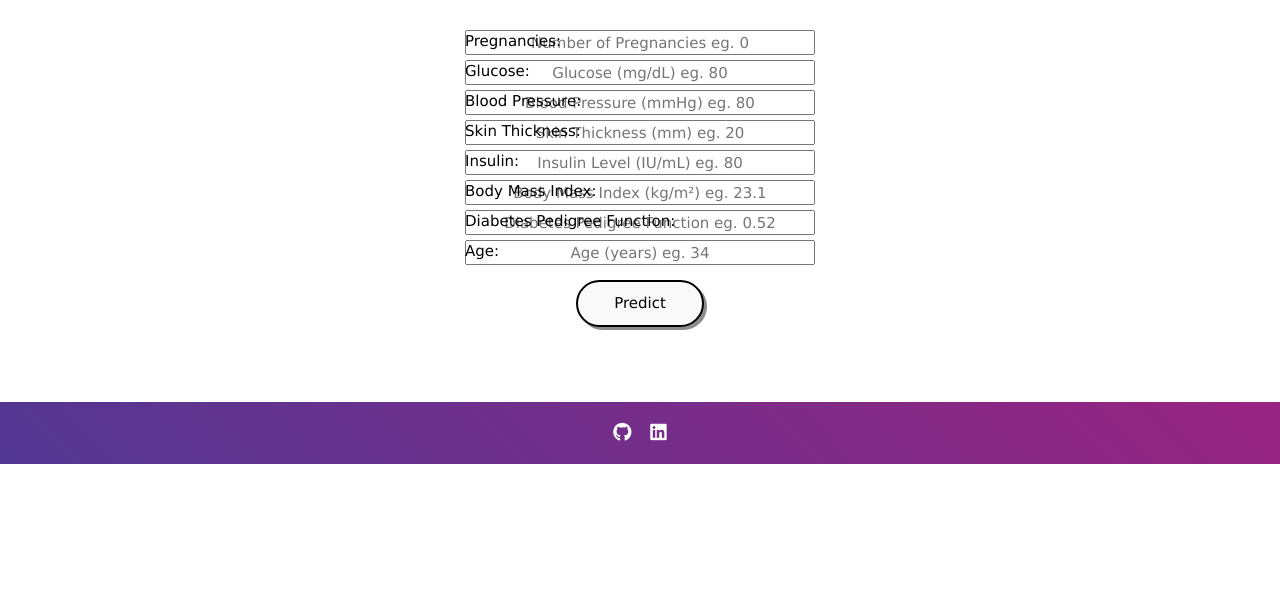
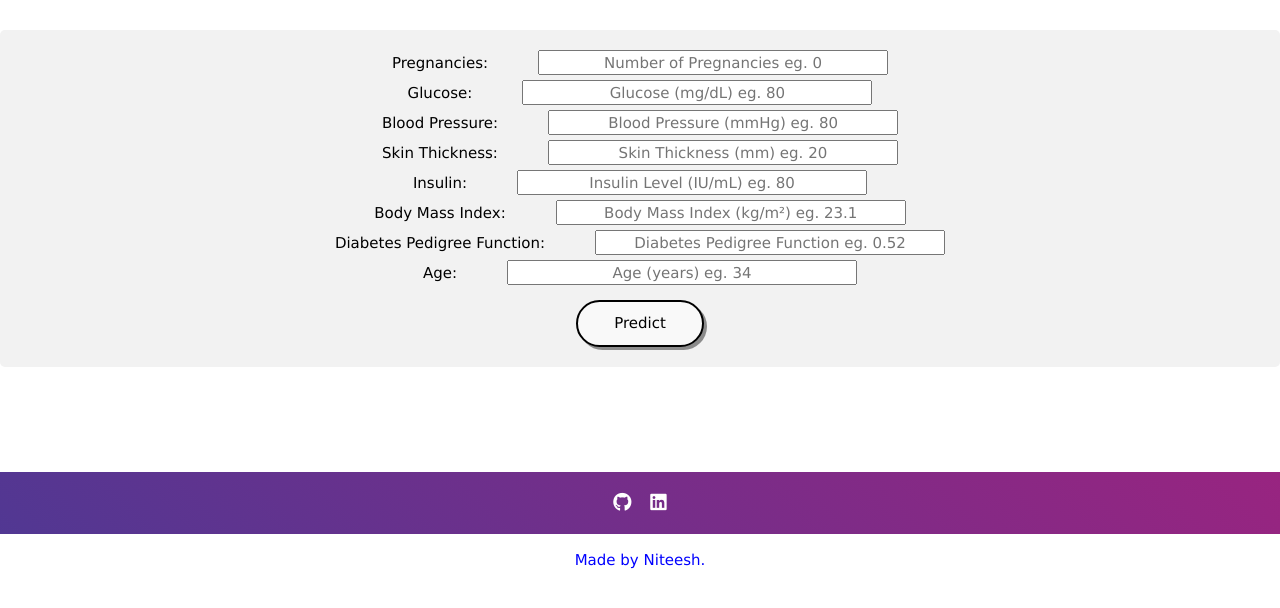
Before and after one commit to Niteesh95/Diabetes-Prediction-Deployment, a Flask app: page / in a window 1280 px wide. Shown: the part 65-673 px from the top of the page. Run offline with Flask 2, Linux system fonts and the light colour scheme; parts of the project's set-up code (start-up, migrations or seed data) failed here and were passed over; some libraries are stand-ins or nearby versions.

Commit message:
modified html for better styling.

```diff
--- a/app.py
+++ b/app.py
@@ -28,12 +28,12 @@ def predict():
 
     features = [x for x in request.form.values()]
     final_features = [np.array(features)]
-    prediction = classifier.predict(final_features)
+    my_prediction = classifier.predict(final_features)
 
     if prediction:
-        return render_template('index.html', prediction_text='Oops! You have diabetes.')
+        return render_template('index.html', prediction=my_prediction)
     else:
-        return render_template('index.html', prediction_text="Great! You don't have diabetes.")
+        return render_template('index.html', prediction=my_prediction)
 
 if __name__ == '__main__':
     app.run(debug=True)
--- a/static/styles.css
+++ b/static/styles.css
@@ -12,10 +12,12 @@ body {
 .ml-container{
   margin: 30px 0;
   flex: 1 0 auto;
+  border-radius: 5px;
+  background-color: #f2f2f2;
+  padding: 20px;
 }
 
-label {
-    position: absolute;
+.label {
     text-align: left;
     margin-right: 50px;
 }
@@ -34,7 +36,6 @@ label {
     box-shadow: 3px 3px #8c8c8c;
 	   margin-top: 10px;
     padding: 10px 36px;
-    color: #000000;
     text-align: center;
 }
 
@@ -49,9 +50,15 @@ label {
 	background-size: 500% 500%;
 }
 
+.results{
+    padding: 30px 0 0;
+	  flex: 1 0 auto;
+}
 
-.footer-description{
-	color: #ffffff;
-	margin: 0;
-	font-size: 12px;
+.true{
+    color: #ff0000;
 }
+
+.false{
+    color: green;
+}
--- a/templates/index.html
+++ b/templates/index.html
@@ -19,14 +19,14 @@
 
       <div class="ml-container">
     		<form action="{{ url_for('predict') }}" method="POST">
-                <label for="pregnancies">Pregnancies:</label><input class="form-input" type="text" name="pregnancies" placeholder="Number of Pregnancies eg. 0" required="required"><br>
-                <label for="glucose">Glucose:</label><input class="form-input" type="text" name="glucose" placeholder="Glucose (mg/dL) eg. 80" required="required"><br>
-                <label for="bloodpressure">Blood Pressure:</label><input class="form-input" type="text" name="bloodpressure" placeholder="Blood Pressure (mmHg) eg. 80" required="required"><br>
-                <label for="skinthickness">Skin Thickness:</label><input class="form-input" type="text" name="skinthickness" placeholder="Skin Thickness (mm) eg. 20" required="required"><br>
-                <label for="insulin">Insulin:</label><input class="form-input" type="text" name="insulin" placeholder="Insulin Level (IU/mL) eg. 80" required="required"><br>
-                <label for="bmi">Body Mass Index:</label><input class="form-input" type="text" name="bmi" placeholder="Body Mass Index (kg/m²) eg. 23.1" required="required"><br>
-                <label for="dpf">Diabetes Pedigree Function:</label><input class="form-input" type="text" name="dpf" placeholder="Diabetes Pedigree Function eg. 0.52" required="required"><br>
-                <label for="age">Age:</label><input class="form-input" type="text" name="age" placeholder="Age (years) eg. 34" required="required"><br>
+                <label for="pregnancies", class="label">Pregnancies:</label><input class="form-input" type="text" name="pregnancies" placeholder="Number of Pregnancies eg. 0" required="required"><br>
+                <label for="glucose" class="label">Glucose:</label><input class="form-input" type="text" name="glucose" placeholder="Glucose (mg/dL) eg. 80" required="required"><br>
+                <label for="bloodpressure" class="label">Blood Pressure:</label><input class="form-input" type="text" name="bloodpressure" placeholder="Blood Pressure (mmHg) eg. 80" required="required"><br>
+                <label for="skinthickness" class="label">Skin Thickness:</label><input class="form-input" type="text" name="skinthickness" placeholder="Skin Thickness (mm) eg. 20" required="required"><br>
+                <label for="insulin" class="label">Insulin:</label><input class="form-input" type="text" name="insulin" placeholder="Insulin Level (IU/mL) eg. 80" required="required"><br>
+                <label for="bmi" class="label">Body Mass Index:</label><input class="form-input" type="text" name="bmi" placeholder="Body Mass Index (kg/m²) eg. 23.1" required="required"><br>
+                <label for="dpf" class="label">Diabetes Pedigree Function:</label><input class="form-input" type="text" name="dpf" placeholder="Diabetes Pedigree Function eg. 0.52" required="required"><br>
+                <label for="age" class="label">Age:</label><input class="form-input" type="text" name="age" placeholder="Age (years) eg. 34" required="required"><br>
 
         		<input type="submit" class="my-cta-button" value="Predict">
         	</form>
@@ -34,7 +34,13 @@
         </div>
           <br>
           <br>
-          {{ prediction_text }}
+          <div class="results">
+			         {% if prediction==1 %}
+				           <h1>Prediction: <span class='true'>Oops! You have DIABETES.</span></h1>
+			          {% elif prediction==0 %}
+				            <h1>Prediction: <span class='false'>Great! You DON'T have diabetes.</span></h1>
+			          {% endif %}
+		</div>
 
     	</div>
 
```
